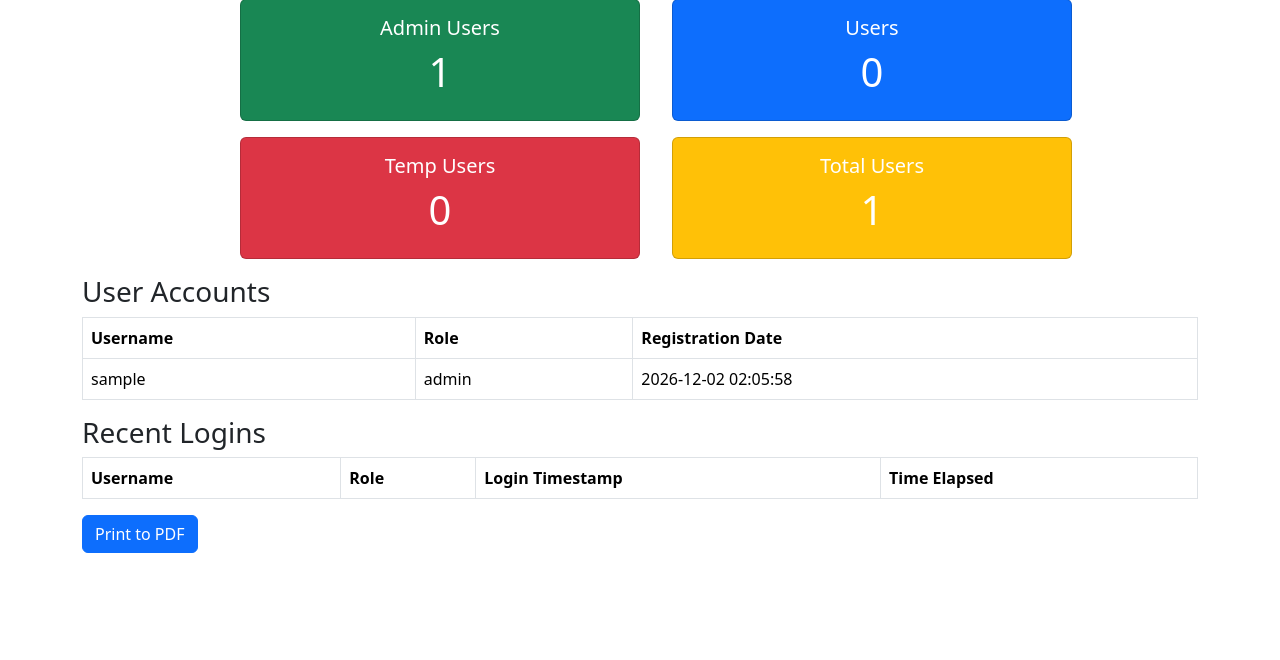
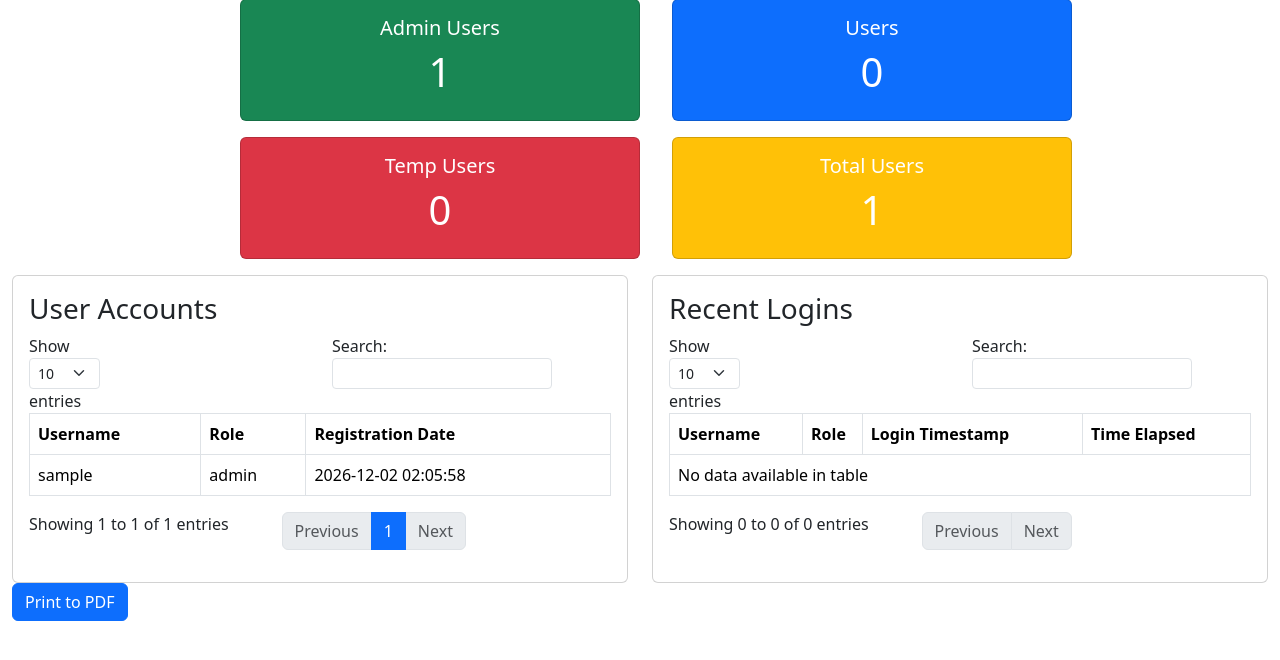
Before and after one commit to yenabaylon/IT38-LAB, a PHP site: page /admin/dashboard.php in a window 1280 px wide. Shown: the part 120-780 px from the top of the page. Run offline with PHP 8.4, Linux system fonts and the light colour scheme; the visitor is signed in with stand-in values (Sample User, id 1); data comes from the database, SQL or seed files in the repository; lists and menus that the app fills with data are empty; some libraries are stand-ins or nearby versions.

Commit message:
fix dashboard.php

```diff
--- a/admin/dashboard.php
+++ b/admin/dashboard.php
@@ -50,7 +50,7 @@ if ($stmt = $pdo->prepare($sql)) {
 
 // Fetch recent logins
 $recentLogins = [];
-$sql = "SELECT u.username, u.user_type, l.login_time FROM login_logs l JOIN users u ON l.user_id = u.id ORDER BY l.login_time DESC LIMIT 10";
+$sql = "SELECT u.username, u.user_type, l.login_time FROM login_logs l JOIN users u ON l.user_id = u.id ORDER BY l.login_time DESC";
 if ($stmt = $pdo->prepare($sql)) {
     if ($stmt->execute()) {
         $recentLogins = $stmt->fetchAll(PDO::FETCH_ASSOC);
@@ -67,6 +67,16 @@ if ($stmt = $pdo->prepare($sql)) {
     <link href="https://cdn.jsdelivr.net/npm/bootstrap@5.3.3/dist/css/bootstrap.min.css" rel="stylesheet">
     <script src="https://cdnjs.cloudflare.com/ajax/libs/jspdf/2.5.1/jspdf.umd.min.js"></script>
     <script src="https://cdnjs.cloudflare.com/ajax/libs/html2canvas/1.4.1/html2canvas.min.js"></script>
+
+    <!--Datatables-->
+
+    <script src="https://cdnjs.cloudflare.com/ajax/libs/twitter-bootstrap/5.3.0/css/bootstrap.min.css"></script>
+    <script src="https://cdn.datatables.net/2.2.1/css/dataTables.bootstrap5.css"></script>
+
+    <script src="https://code.jquery.com/jquery-3.7.1.js"></script>
+    <script src="https://cdnjs.cloudflare.com/ajax/libs/twitter-bootstrap/5.3.0/js/bootstrap.bundle.min.js"></script>
+    <script src="https://cdn.datatables.net/2.2.1/js/dataTables.js"></script>
+    <script src="https://cdn.datatables.net/2.2.1/js/dataTables.bootstrap5.js"></script>
 
     <style>
         .flex-container {
@@ -125,6 +135,7 @@ if ($stmt = $pdo->prepare($sql)) {
     </nav>
     <h1 style="margin-left:20px">Hi, <b><?php echo htmlspecialchars($_SESSION["username"]); ?></b>. Welcome to the dashboard.</h1>
 
+<div id="dashboardContent">
     <!--Start Dashboard-->
     <div class="flex-container">
         <!-- Card 1: Total Admin Users -->
@@ -160,9 +171,13 @@ if ($stmt = $pdo->prepare($sql)) {
         </div>
     </div>
 
-    <div class="container">
+    <div class="container-fluid">
+        <div class="row">
+            <div class="col">
+                <div class="card">
+                    <div class="card-body">
                         <h3>User Accounts</h3>
-        <table class="table table-bordered">
+                        <table id="userAccounts" class="table table-bordered">
                             <thead>
                                 <tr>
                                     <th>Username</th>
@@ -180,9 +195,14 @@ if ($stmt = $pdo->prepare($sql)) {
                                 <?php endforeach; ?>
                             </tbody>
                         </table>
-
+                    </div>
+                </div>
+            </div>
+            <div class="col">
+                <div class="card">
+                    <div class="card-body">
                         <h3>Recent Logins</h3>
-        <table class="table table-bordered" id="recentLoginsTable">
+                        <table id="recentLogin" class="table table-bordered">
                             <thead>
                                 <tr>
                                     <th>Username</th>
@@ -202,23 +222,32 @@ if ($stmt = $pdo->prepare($sql)) {
                                 <?php endforeach; ?>
                             </tbody>
                         </table>
+                    </div>
+                </div>
+            </div>
+        </div>
         <button class="btn btn-primary" onclick="printToPDF()">Print to PDF</button>
     </div>
-    <!--End Dashboard-->
+</div>
+
+
 
 <script>
     function printToPDF() {
-        // Select the entire content between Start and End Dashboard tags
-        const element = document.querySelector("body"); // Select everything in the body, including cards and tables
-        html2canvas(element).then((canvas) => {
+        const element = document.getElementById("dashboardContent"); // Capture only the dashboard content
+        html2canvas(element, { scale: 2 }).then((canvas) => {
             const imgData = canvas.toDataURL("image/png");
-            const pdf = new jspdf.jsPDF("p", "mm", "a4");
-            const imgWidth = 190;
+            const pdf = new jspdf.jsPDF("landscape", "mm", "a4"); // Set PDF to landscape
+
+            const imgWidth = 287; // A4 width in landscape (210mm x 297mm)
             const imgHeight = (canvas.height * imgWidth) / canvas.width;
-            pdf.addImage(imgData, "PNG", 10, 10, imgWidth, imgHeight);
+
+            pdf.addImage(imgData, "PNG", 5, 5, imgWidth - 10, imgHeight);
             pdf.save("dashboard.pdf");
         });
     }
+
+
 
     function timeElapsed(timestamp) {
         const currentTime = Date.now() / 1000;
@@ -247,13 +276,16 @@ if ($stmt = $pdo->prepare($sql)) {
 
     // Apply the time elapsed to the table rows
     window.onload = function() {
-        const rows = document.querySelectorAll('#recentLoginsTable tbody tr');
+        const rows = document.querySelectorAll('#recentLogin tbody tr');
         rows.forEach(row => {
             const loginTime = row.getAttribute('data-login-time');
             const timeElapsedStr = timeElapsed(loginTime);
             row.querySelector('.time-elapsed').textContent = timeElapsedStr;
         });
     }
+
+    let table1 = new DataTable('#userAccounts');
+    let table2 = new DataTable('#recentLogin');
 </script>
 </body>
 </html>
```
Lines whose indentation alone changed are shown as unchanged.
